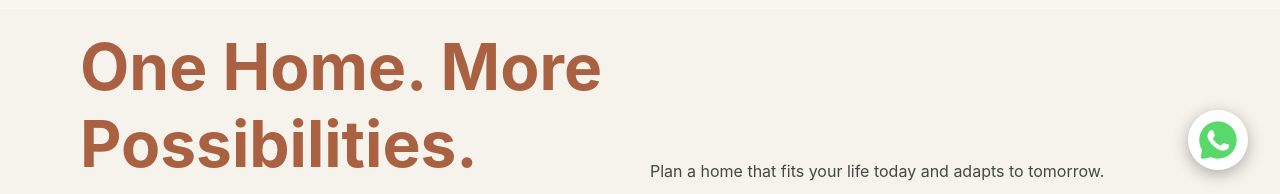
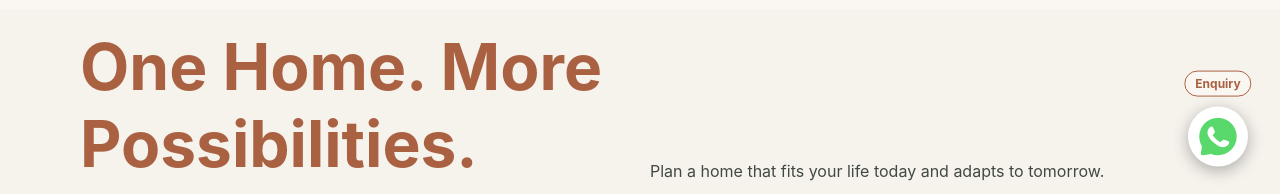
Before and after one commit to codeweavestudio-admin/whatahome, a React (Vite) app in the folder frontend/: page / in a window 1280 px wide. Shown: the part 606-800 px from the top of the page. Built offline with nearby package versions, Linux system fonts and the light colour scheme; a web font is replaced by a local one.

Commit message:
whatsapp_label

```diff
--- a/frontend/src/components/FloatingWhatsApp.tsx
+++ b/frontend/src/components/FloatingWhatsApp.tsx
@@ -10,6 +10,7 @@ export default function FloatingWhatsApp({ phoneNumber, message }: FloatingWhats
   return (
     <a className="floating_whatsapp" href={url} target="_blank" rel="noopener noreferrer"
       aria-label="Chat with Whatahome on WhatsApp (opens in a new tab)" title="Chat with us on WhatsApp">
+      <span className="floating_whatsapp__label" aria-hidden="true">Enquiry</span>
       <span className="floating_whatsapp__icon" aria-hidden="true" />
     </a>
   )
--- a/frontend/src/stylesheets/components/_floating_whatsapp.scss
+++ b/frontend/src/stylesheets/components/_floating_whatsapp.scss
@@ -11,7 +11,28 @@
   border-radius: 50%;
   background: $color-white;
   box-shadow: 0 4px 16px $color-photo-shade;
-  transition: transform $motion-hover $motion-ease, box-shadow $motion-hover ease;
-  &:hover { transform: translateY(-3px); }
+  animation: whatsapp-float 4s ease-in-out infinite;
+  transition: box-shadow $motion-hover ease;
+  &:hover, &:focus-visible { animation-play-state: paused; }
+  &__label {
+    position: absolute;
+    bottom: calc(100% + 10px);
+    left: 50%;
+    transform: translateX(-50%);
+    padding: 5px 10px;
+    border: 1px solid $color-primary;
+    border-radius: 999px;
+    background: $color-cream;
+    color: $color-primary;
+    font-size: 12px;
+    font-weight: 700;
+    line-height: 1.2;
+    white-space: nowrap;
+  }
   &__icon { @include icon($icon-whatsapp, 40.851px); }
 }
+
+@keyframes whatsapp-float {
+  0%, 100% { transform: translateY(0); }
+  50% { transform: translateY(-6px); }
+}
```
